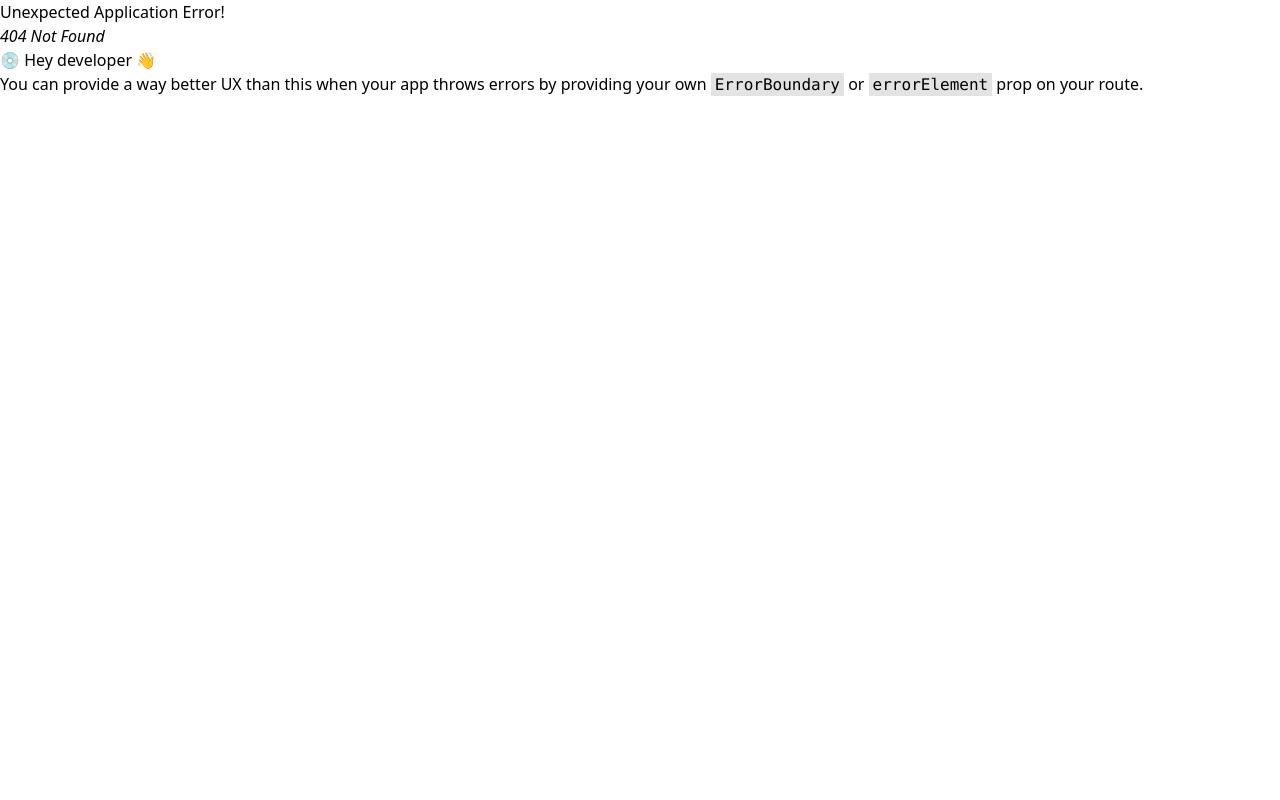
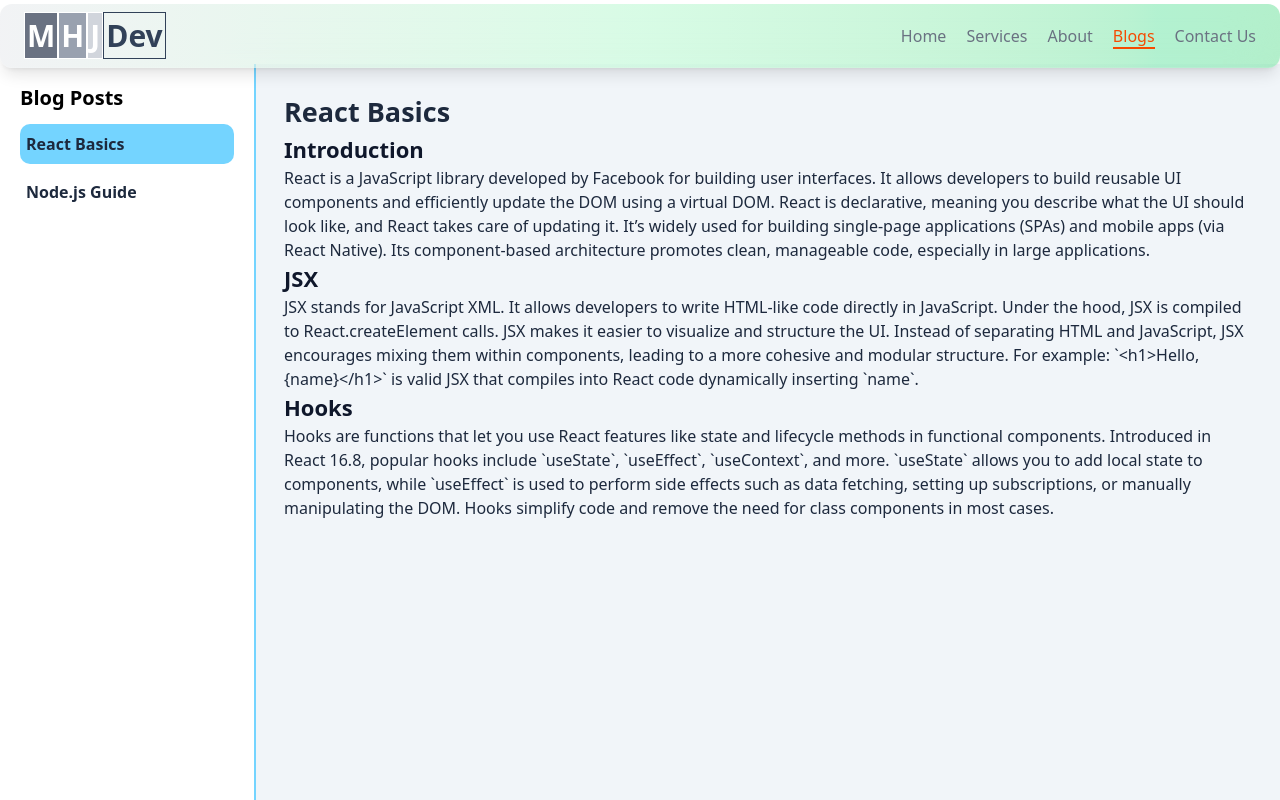
Before and after one commit to mustansarjutt/official_portfolio_frontend, a React (Vite) app: page /blogs/react-basics in a window 1280 px wide. Before the commit this address had no page. Shown: the top 800 px of the page. Built offline with nearby package versions, Linux system fonts and the light colour scheme.

Commit message:
Improve blogs sec

```diff
--- /dev/null
+++ b/src/blogs/BlogBody.jsx
@@ -0,0 +1,15 @@
+function BlogBody({ title, headings, contents }) {
+    return (
+        <div className="p-3 text-slate-900 w-full">
+            <h1 className="text-[27px] font-bold text-slate-800">{title}</h1>
+            {headings.map((h) => (
+                <div key={h.id}>
+                    <h2 className="text-[22px] font-semibold">{h.label}</h2>
+                    <p className="text-[16px] text-slate-800">{contents[h.id]}</p>
+                </div>
+            ))}
+        </div>
+    )
+}
+
+export default BlogBody
--- a/src/blogs/BlogsData.js
+++ b/src/blogs/BlogsData.js
@@ -1,6 +1,6 @@
 const blogList = [
   {
-    id: "blog1",
+    id: "react-basics",
     title: "React Basics",
     headings: [
       { id: "intro", label: "Introduction" },
@@ -17,7 +17,7 @@ const blogList = [
     },
   },
   {
-    id: "blog2",
+    id: "node-guide",
     title: "Node.js Guide",
     headings: [
       { id: "setup", label: "Setup" },
@@ -33,6 +33,6 @@ const blogList = [
         "Node.js works well with various databases, but MongoDB is a popular NoSQL choice often used with Node. Mongoose is an ODM (Object Data Modeling) library that provides schema-based solutions to model your data. You can connect to MongoDB using `mongoose.connect(connectionURL)`. Mongoose allows you to define schemas and models, perform CRUD operations, and apply validations. Alternatively, Node also supports SQL databases like MySQL or PostgreSQL using packages like `sequelize` or `knex`.",
     },
   },
-];
+]
 
-export { blogList };
+export { blogList }
--- /dev/null
+++ b/src/blogs/Headings.jsx
@@ -0,0 +1,22 @@
+import { blogList } from "./BlogsData"
+
+function Headings({ setId, activeId }) {
+    return (
+        <aside className="h-full w-full p-1">
+            <h1 className="text-xl font-bold mb-3">Blog Posts</h1>
+            <ul className="list-none flex flex-col gap-y-2">
+                {blogList.map((b) => (
+                    <li
+                        key={b.id}
+                        className={`text-slate-800 font-semibold ${activeId === b.id ? "bg-sky-300" : ""} py-2 px-1.5 hover:bg-sky-200 rounded-[10px] transition-all duration-200 ease-in cursor-pointer`}
+                        onClick={() => setId(b.id)}
+                    >
+                        {b.title}
+                    </li>
+                ))}
+            </ul>
+        </aside>
+    )
+}
+
+export default Headings
--- a/src/components/Blogs.jsx
+++ b/src/components/Blogs.jsx
@@ -1,83 +1,77 @@
-import { useState, useEffect } from "react"
-import { useInView } from "react-intersection-observer"
+import { FaBars, FaTimes } from "react-icons/fa"
+import { useState, useEffect, useMemo, useCallback } from "react"
+import { useParams, useNavigate } from "react-router-dom"
+import Headings from "../blogs/Headings"
+import BlogBody from "../blogs/BlogBody"
 import { blogList } from "../blogs/BlogsData"
 
-function BlogSection({ id, label, content, onVisible }) {
-  const { ref, inView } = useInView({ threshold: 0.7 })
+function Blogs() {
+  const { id } = useParams()
+  const navigate = useNavigate()
+  const [menuOpen, setMenuOpen] = useState(false)
+
+  const selectedBlog = useMemo(() => blogList.find((b) => b.id === id), [id])
 
   useEffect(() => {
-    if (inView) {
-      onVisible(id)
+    if (!id && blogList.length > 0) {
+      navigate(`/blogs/${blogList[0].id}`, { replace: true })
     }
-  }, [inView, id, onVisible])
+  }, [id, navigate])
+
+  const handleClick = useCallback((newId) => {
+    if (newId !== id) {
+      navigate(`/blogs/${newId}`)
+    }
+    setMenuOpen(false)
+  }, [id, navigate])
 
   return (
-    <section ref={ref} id={id} className="mb-10 scroll-mt-24">
-      <h2 className="text-lg sm:text-xl md:text-2xl font-semibold mb-2">{label}</h2>
-      <p className="text-sm sm:text-base text-gray-700 leading-relaxed">{content}</p>
-    </section>
-  )
-}
-
-function Blogs() {
-  const [selectedBlogId, setSelectedBlogId] = useState(blogList[0].id)
-  const [activeSectionId, setActiveSectionId] = useState(null)
-  const selectedBlog = blogList.find((b) => b.id === selectedBlogId)
-
-  return (
-    <div className="flex flex-col md:flex-row h-screen">
-      {/* Blog List Sidebar */}
-      <aside className="w-full md:w-1/5 bg-gray-100 p-4 md:p-6 border-b md:border-b-0 md:border-r overflow-y-auto sticky top-0 md:h-screen z-10">
-        <h2 className="text-lg sm:text-xl font-bold mb-3 sm:mb-4">Blog Posts</h2>
-        {blogList.map((blog) => (
-          <div
-            key={blog.id}
-            onClick={() => {
-              setSelectedBlogId(blog.id)
-              setActiveSectionId(null)
-            }}
-            className={`cursor-pointer text-sm sm:text-base p-2 rounded-md mb-2 transition-colors duration-200 hover:bg-blue-100 ${
-              blog.id === selectedBlogId ? "bg-blue-200 font-semibold" : ""
-            }`}
+    <div className="relative flex flex-col md:flex-row w-full h-full">
+      <div className="md:hidden p-3">
+        <button
+          className="text-2xl text-gray-700"
+          onClick={() => setMenuOpen(true)}
+          aria-label="Open menu"
+        >
+          <FaBars />
+        </button>
+      </div>
+      <div
+        className={`fixed md:static top-0 left-0 h-full md:z-[45] z-[100] bg-white p-4 w-[70%] sm:w-[50%] md:w-[20%] md:border-r-2 md:border-r-sky-300 transition-transform duration-300 ease-in-out ${
+          menuOpen ? "translate-x-0" : "-translate-x-full"
+        } md:translate-x-0`}
+      >
+        <div className="flex justify-end mb-2 md:hidden">
+          <button
+            onClick={() => setMenuOpen(false)}
+            className="text-2xl text-gray-700 hover:text-red-600 transition"
+            aria-label="Close menu"
           >
-            {blog.title}
+            <FaTimes />
+          </button>
+        </div>
+        <Headings setId={handleClick} activeId={id} />
+      </div>
+      {menuOpen && (
+        <div
+          onClick={() => setMenuOpen(false)}
+          className="fixed inset-0 bg-black/25 z-40 md:hidden"
+          aria-label="Close menu overlay"
+        ></div>
+      )}
+      <div className="flex-1 h-full overflow-y-auto bg-slate-100 p-4 md:w-[80%]">
+        {!selectedBlog ? (
+          <div className="text-slate-800 font-semibold text-xl flex items-center justify-center h-full">
+            404 - Blog Not Found
           </div>
-        ))}
-      </aside>
-
-      {/* Main Blog Content */}
-      <main className="w-full md:w-3/5 p-4 sm:p-6 overflow-y-auto scroll-smooth h-screen">
-        <h1 className="text-xl sm:text-2xl md:text-3xl font-bold mb-6">{selectedBlog.title}</h1>
-        {selectedBlog.headings.map((sec) => (
-          <BlogSection
-            key={sec.id}
-            id={sec.id}
-            label={sec.label}
-            content={selectedBlog.content[sec.id]}
-            onVisible={(id) => setActiveSectionId(id)}
+        ) : (
+          <BlogBody
+            title={selectedBlog.title}
+            headings={selectedBlog.headings}
+            contents={selectedBlog.content}
           />
-        ))}
-      </main>
-
-      {/* Section Navigation Sidebar */}
-      <aside className="w-full md:w-1/5 bg-gray-50 p-4 md:p-6 border-t md:border-t-0 md:border-l sticky top-0 md:h-screen overflow-y-auto z-10">
-        <h2 className="text-base sm:text-lg font-bold mb-3 sm:mb-4">Sections</h2>
-        <ul className="space-y-2 text-sm sm:text-base text-gray-700">
-          {selectedBlog.headings.map((sec) => (
-            <li
-              key={sec.id}
-              className={`cursor-pointer transition-colors duration-150 hover:text-blue-400 ${
-                activeSectionId === sec.id ? "text-blue-600 font-bold" : ""
-              }`}
-              onClick={() =>
-                document.getElementById(sec.id)?.scrollIntoView({ behavior: "smooth" })
-              }
-            >
-              {sec.label}
-            </li>
-          ))}
-        </ul>
-      </aside>
+        )}
+      </div>
     </div>
   )
 }
--- a/src/main.jsx
+++ b/src/main.jsx
@@ -5,17 +5,45 @@ import App from './App.jsx'
 import { Route, createRoutesFromElements, createBrowserRouter, RouterProvider } from "react-router-dom"
 import { Home, About, Contact, Services, Blogs } from "./components"
 
-const router = createBrowserRouter(
-  createRoutesFromElements(
-    <Route path='/' element={<App />}>
-      <Route path='' element={<Home />} />
-      <Route path='about' element={<About />} />
-      <Route path='contact-us' element={<Contact />} />
-      <Route path='services' element={<Services />} />
-      <Route path='blogs' element={<Blogs />} />
-    </Route>
-  )
-)
+// const router = createBrowserRouter(
+//   createRoutesFromElements(
+//     <Route path='/' element={<App />}>
+//       <Route path='' element={<Home />} />
+//       <Route path='about' element={<About />} />
+//       <Route path='contact-us' element={<Contact />} />
+//       <Route path='services' element={<Services />} />
+//       <Route path='blogs' element={<Blogs />} />
+//     </Route>
+//   )
+// )
+const router = createBrowserRouter([
+  {
+    path: '/',
+    element: <App />,
+    children: [
+      {
+        path: '',
+        element: <Home />
+      },
+      {
+        path: 'about',
+        element: <About />
+      },
+      {
+        path: 'contact-us',
+        element: <Contact />
+      },
+      {
+        path: 'services',
+        element: <Services />
+      },
+      {
+        path: 'blogs/:id?',
+        element: <Blogs />
+      }
+    ]
+  }
+])
 
 createRoot(document.getElementById('root')).render(
   <StrictMode>
```
